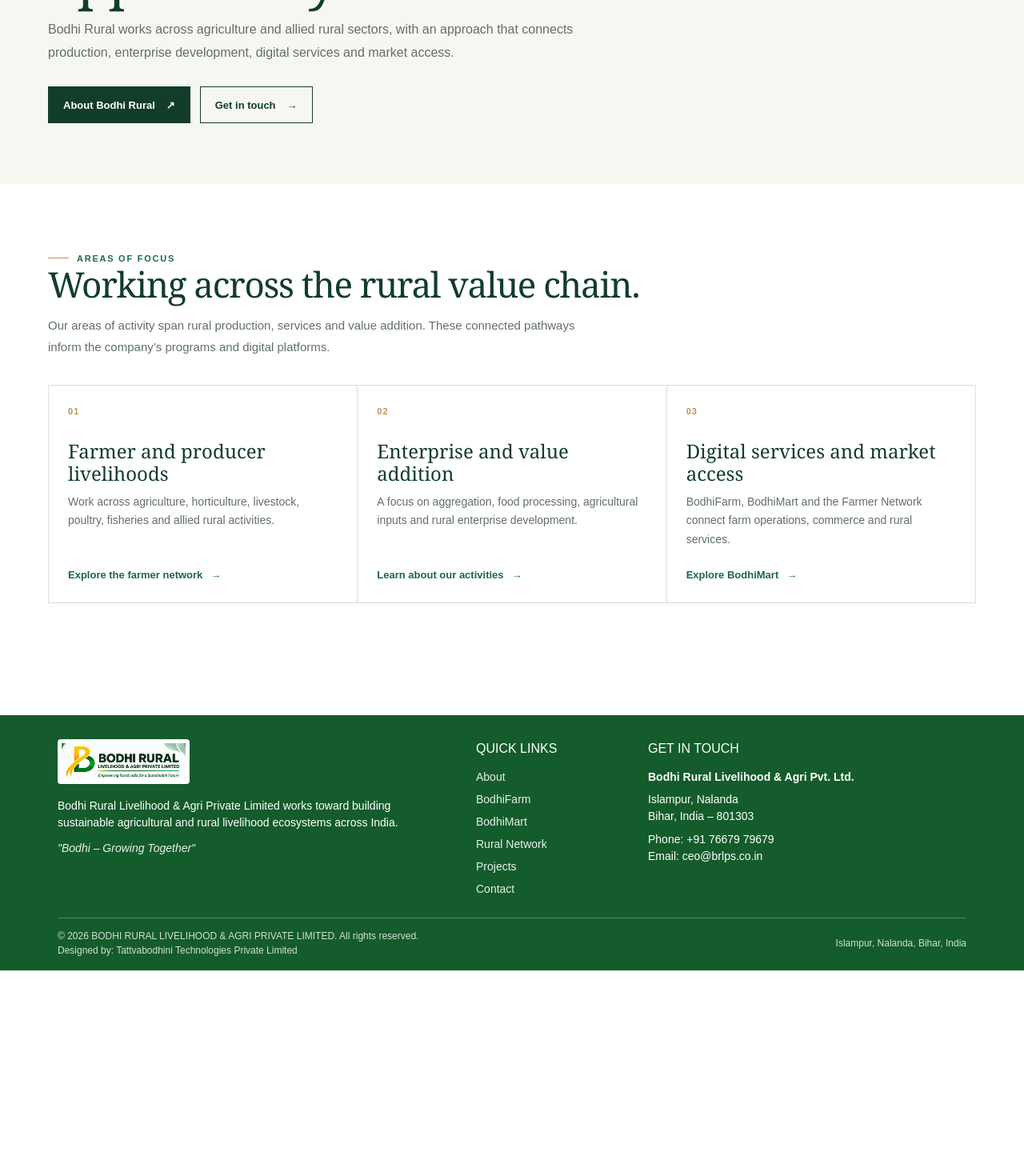
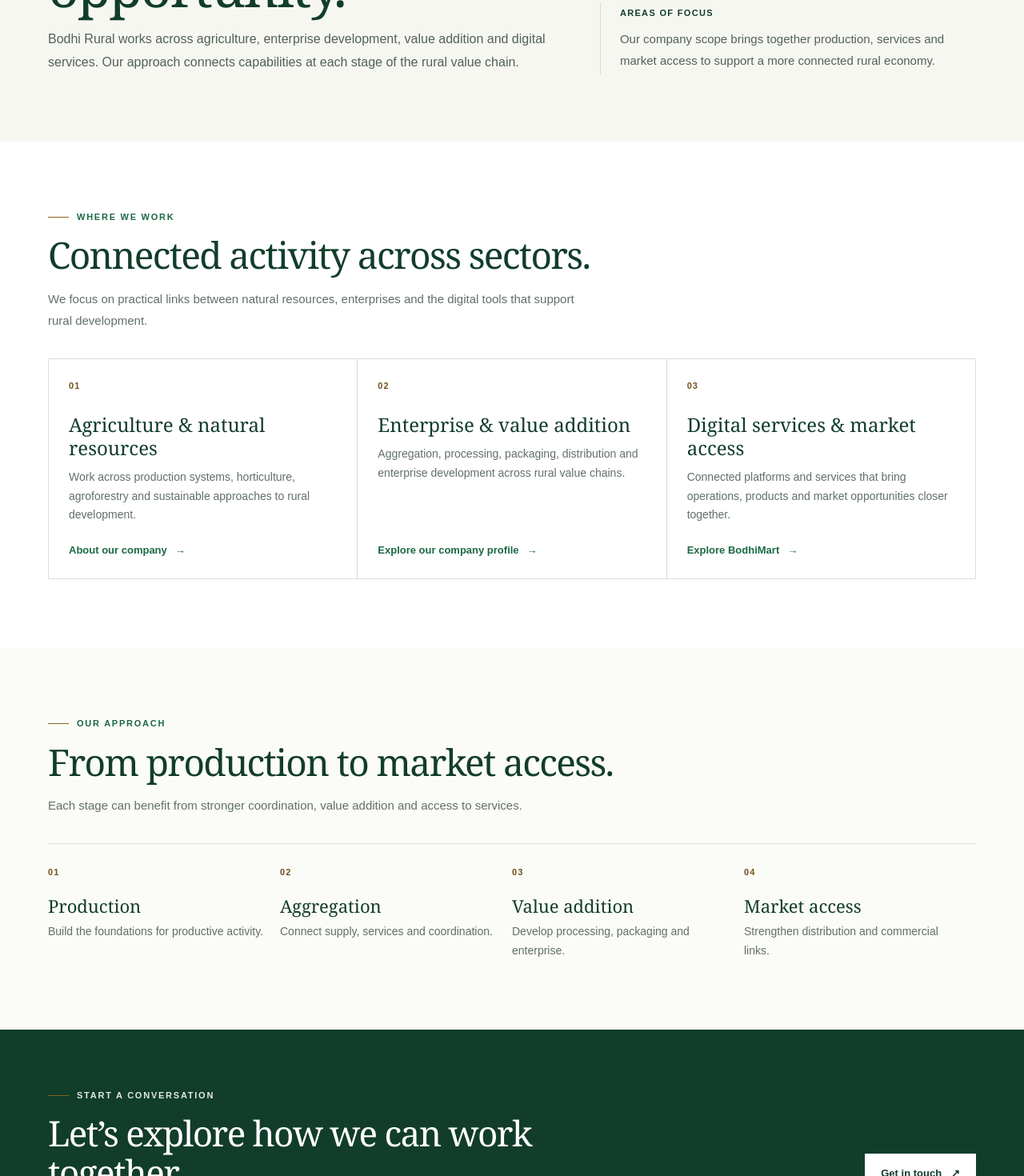
Before and after one commit to drdeepaksingh1/Bodhi-Rural, a Next.js app: page /projects in a window 1280 px wide. Shown: the part 400-1870 px from the top of the page at 80% size. Before the commit the page ends 1613 px from the top, so only its background shows below. Built offline with nearby package versions, Linux system fonts and the light colour scheme.

Commit message:
Refresh Projects page corporate presentation (#27)

```diff
--- a/src/app/projects/page.tsx
+++ b/src/app/projects/page.tsx
@@ -3,14 +3,39 @@ import Link from 'next/link';
 
 export const metadata: Metadata = {
   title: 'Projects',
-  description: 'Explore Bodhi Rural\'s areas of activity across rural production, enterprise development, digital services and market access.',
+  description: 'Explore Bodhi Rural’s work across agriculture, value addition, rural enterprise and digital services.',
   alternates: { canonical: '/projects' },
 };
 
 const workAreas = [
-  { index: '01', title: 'Farmer and producer livelihoods', body: 'Work across agriculture, horticulture, livestock, poultry, fisheries and allied rural activities.', href: '/farmer-network', link: 'Explore the farmer network' },
-  { index: '02', title: 'Enterprise and value addition', body: 'A focus on aggregation, food processing, agricultural inputs and rural enterprise development.', href: '/about', link: 'Learn about our activities' },
-  { index: '03', title: 'Digital services and market access', body: 'BodhiFarm, BodhiMart and the Farmer Network connect farm operations, commerce and rural services.', href: '/bodhimart', link: 'Explore BodhiMart' },
+  {
+    number: '01',
+    title: 'Agriculture & natural resources',
+    description: 'Work across production systems, horticulture, agroforestry and sustainable approaches to rural development.',
+    href: '/about',
+    link: 'About our company',
+  },
+  {
+    number: '02',
+    title: 'Enterprise & value addition',
+    description: 'Aggregation, processing, packaging, distribution and enterprise development across rural value chains.',
+    href: '/about',
+    link: 'Explore our company profile',
+  },
+  {
+    number: '03',
+    title: 'Digital services & market access',
+    description: 'Connected platforms and services that bring operations, products and market opportunities closer together.',
+    href: '/bodhimart',
+    link: 'Explore BodhiMart',
+  },
+];
+
+const valueChain = [
+  { number: '01', title: 'Production', description: 'Build the foundations for productive activity.' },
+  { number: '02', title: 'Aggregation', description: 'Connect supply, services and coordination.' },
+  { number: '03', title: 'Value addition', description: 'Develop processing, packaging and enterprise.' },
+  { number: '04', title: 'Market access', description: 'Strengthen distribution and commercial links.' },
 ];
 
 export default function Page() {
@@ -18,67 +43,131 @@ export default function Page() {
     <>
       <style>{`
         .br-projects { color: #1c2b23; }
-        .br-projects-hero { background: #f7f7f2; padding: 72px 0 76px; }
+        .br-projects * { box-sizing: border-box; }
         .br-projects-wrap { width: min(1160px, calc(100% - 48px)); margin: 0 auto; }
         .br-projects-eyebrow { display: inline-flex; align-items: center; gap: 10px; color: #1c6844; font-size: 11px; font-weight: 800; letter-spacing: .16em; text-transform: uppercase; }
-        .br-projects-eyebrow:before { content: ''; width: 26px; height: 1px; background: #bd9250; }
-        .br-projects h1 { max-width: 760px; margin: 18px 0 16px; color: #123d2b; font: 500 clamp(42px, 6vw, 68px)/1.03 Georgia, 'Times New Roman', serif; letter-spacing: -.04em; }
-        .br-projects-intro { max-width: 690px; margin: 0; color: #617067; font-size: 16px; line-height: 1.8; }
-        .br-projects-actions { display: flex; flex-wrap: wrap; gap: 12px; margin-top: 28px; }
-        .br-projects-button { display: inline-flex; align-items: center; gap: 14px; min-height: 46px; padding: 0 18px; border: 1px solid #123d2b; background: #123d2b; color: #fff; font-size: 13px; font-weight: 700; }
-        .br-projects-button.secondary { background: transparent; color: #123d2b; }
-        .br-project-list { padding: 76px 0 90px; }
-        .br-project-list h2 { margin: 0; color: #123d2b; font: 500 clamp(30px, 4vw, 44px)/1.12 Georgia, 'Times New Roman', serif; letter-spacing: -.03em; }
-        .br-project-list-intro { max-width: 680px; margin: 14px 0 34px; color: #617067; font-size: 15px; line-height: 1.75; }
-        .br-project-grid { display: grid; grid-template-columns: repeat(3, minmax(0, 1fr)); border-top: 1px solid #d9dfd8; border-left: 1px solid #d9dfd8; }
-        .br-project-card { min-height: 250px; display: flex; flex-direction: column; padding: 24px; border-right: 1px solid #d9dfd8; border-bottom: 1px solid #d9dfd8; }
-        .br-project-index { color: #bd9250; font-size: 11px; font-weight: 800; letter-spacing: .1em; }
-        .br-project-card h3 { margin: 28px 0 10px; color: #123d2b; font: 24px/1.15 Georgia, 'Times New Roman', serif; }
-        .br-project-card p { margin: 0; color: #617067; font-size: 14px; line-height: 1.7; }
-        .br-project-card a { display: inline-flex; align-items: center; gap: 10px; margin-top: auto; padding-top: 22px; color: #1c6844; font-size: 13px; font-weight: 800; text-decoration: none; }
+        .br-projects-eyebrow:before { content: ''; width: 26px; height: 1px; background: #876321; }
+        .br-projects-hero { padding: 82px 0 84px; background: #f7f7f2; }
+        .br-projects-hero-grid { display: grid; grid-template-columns: minmax(0, 1.15fr) minmax(290px, .85fr); gap: 54px; align-items: end; }
+        .br-projects h1, .br-projects h2 { color: #123d2b; font-family: Georgia, 'Times New Roman', serif; font-weight: 500; letter-spacing: -.035em; }
+        .br-projects h1 { max-width: 760px; margin: 18px 0 16px; font-size: clamp(42px, 5.7vw, 68px); line-height: 1.04; }
+        .br-projects-lead { max-width: 690px; margin: 0; color: #526157; font-size: 16px; line-height: 1.8; }
+        .br-projects-aside { border-left: 1px solid #d3dbd2; padding: 4px 0 4px 24px; color: #526157; font-size: 15px; line-height: 1.8; }
+        .br-projects-aside strong { display: block; margin-bottom: 8px; color: #123d2b; font-size: 11px; letter-spacing: .12em; text-transform: uppercase; }
+        .br-projects-section { padding: 78px 0 86px; }
+        .br-projects-section.tinted { background: #fbfbf8; }
+        .br-projects-heading { max-width: 720px; margin-bottom: 34px; }
+        .br-projects h2 { margin: 14px 0 0; font-size: clamp(32px, 4vw, 46px); line-height: 1.12; }
+        .br-projects-heading p { max-width: 680px; margin: 15px 0 0; color: #617067; font-size: 15px; line-height: 1.8; }
+        .br-projects-grid { display: grid; grid-template-columns: repeat(3, minmax(0, 1fr)); border-top: 1px solid #d9dfd8; border-left: 1px solid #d9dfd8; }
+        .br-projects-card { min-height: 260px; display: flex; flex-direction: column; padding: 25px; border-right: 1px solid #d9dfd8; border-bottom: 1px solid #d9dfd8; background: #fff; }
+        .br-projects-number, .br-projects-stage-number { color: #70501f; font-size: 11px; font-weight: 800; letter-spacing: .1em; }
+        .br-projects-card h3 { margin: 27px 0 10px; color: #123d2b; font: 24px/1.2 Georgia, 'Times New Roman', serif; }
+        .br-projects-card p, .br-projects-stage p { margin: 0; color: #617067; font-size: 14px; line-height: 1.7; }
+        .br-projects-card a { display: inline-flex; align-items: center; gap: 10px; margin-top: auto; padding-top: 22px; color: #1c6844; font-size: 13px; font-weight: 800; text-decoration: none; }
+        .br-projects-stages { display: grid; grid-template-columns: repeat(4, minmax(0, 1fr)); border-top: 1px solid #d9dfd8; }
+        .br-projects-stage { padding: 22px 18px 0 0; }
+        .br-projects-stage h3 { margin: 18px 0 8px; color: #123d2b; font: 22px/1.2 Georgia, 'Times New Roman', serif; }
+        .br-projects-cta { padding: 66px 0; background: #123d2b; }
+        .br-projects-cta-row { display: flex; align-items: end; justify-content: space-between; gap: 30px; }
+        .br-projects-cta .br-projects-eyebrow { color: #e4eadf; }
+        .br-projects-cta h2 { max-width: 680px; margin: 14px 0 0; color: #fff; font-size: clamp(32px, 4vw, 44px); }
+        .br-projects-button { display: inline-flex; min-height: 48px; align-items: center; justify-content: center; gap: 12px; flex-shrink: 0; padding: 0 20px; background: #fff; color: #123d2b; font-size: 13px; font-weight: 700; text-decoration: none; }
+        @media (max-width: 860px) {
+          .br-projects-hero-grid { grid-template-columns: 1fr; gap: 26px; }
+          .br-projects-aside { max-width: 690px; }
+          .br-projects-cta-row { display: block; }
+          .br-projects-button { margin-top: 24px; }
+        }
         @media (max-width: 760px) {
           .br-projects-wrap { width: min(100% - 36px, 540px); }
-          .br-projects-hero { padding: 52px 0 56px; }
-          .br-project-list { padding: 58px 0 68px; }
-          .br-project-grid { grid-template-columns: 1fr; }
-          .br-project-card { min-height: 215px; padding: 20px; }
+          .br-projects-hero { padding: 55px 0 60px; }
+          .br-projects-section { padding: 60px 0 68px; }
+          .br-projects-grid { grid-template-columns: 1fr; }
+          .br-projects-card { min-height: 0; padding: 21px; }
+          .br-projects-card h3 { margin-top: 18px; }
+          .br-projects-stages { grid-template-columns: repeat(2, minmax(0, 1fr)); gap: 24px 18px; }
+          .br-projects-stage { padding-right: 6px; }
+        }
+        @media (max-width: 400px) {
+          .br-projects-wrap { width: calc(100% - 30px); }
+          .br-projects-stages { grid-template-columns: 1fr; gap: 18px; }
         }
       `}</style>
       <main className="br-projects">
         <section className="br-projects-hero">
-          <div className="br-projects-wrap">
-            <span className="br-projects-eyebrow">Our work</span>
-            <h1>Connecting people, production and opportunity.</h1>
-            <p className="br-projects-intro">
-              Bodhi Rural works across agriculture and allied rural sectors, with an approach
-              that connects production, enterprise development, digital services and market access.
-            </p>
-            <div className="br-projects-actions">
-              <Link href="/about" className="br-projects-button">About Bodhi Rural <span aria-hidden="true">↗</span></Link>
-              <Link href="/contact" className="br-projects-button secondary">Get in touch <span aria-hidden="true">→</span></Link>
+          <div className="br-projects-wrap br-projects-hero-grid">
+            <div>
+              <span className="br-projects-eyebrow">Our work</span>
+              <h1>Connecting rural enterprise with opportunity.</h1>
+              <p className="br-projects-lead">
+                Bodhi Rural works across agriculture, enterprise development,
+                value addition and digital services. Our approach connects
+                capabilities at each stage of the rural value chain.
+              </p>
             </div>
+            <aside className="br-projects-aside">
+              <strong>Areas of focus</strong>
+              Our company scope brings together production, services and market
+              access to support a more connected rural economy.
+            </aside>
           </div>
         </section>
-        <section className="br-project-list">
+
+        <section className="br-projects-section">
           <div className="br-projects-wrap">
-            <span className="br-projects-eyebrow">Areas of focus</span>
-            <h2>Working across the rural value chain.</h2>
-            <p className="br-project-list-intro">
-              Our areas of activity span rural production, services and value addition.
-              These connected pathways inform the company’s programs and digital platforms.
-            </p>
-            <div className="br-project-grid">
+            <div className="br-projects-heading">
+              <span className="br-projects-eyebrow">Where we work</span>
+              <h2>Connected activity across sectors.</h2>
+              <p>
+                We focus on practical links between natural resources,
+                enterprises and the digital tools that support rural development.
+              </p>
+            </div>
+            <div className="br-projects-grid">
               {workAreas.map((area) => (
-                <article className="br-project-card" key={area.index}>
-                  <span className="br-project-index">{area.index}</span>
+                <article className="br-projects-card" key={area.number}>
+                  <span className="br-projects-number">{area.number}</span>
                   <h3>{area.title}</h3>
-                  <p>{area.body}</p>
+                  <p>{area.description}</p>
                   <Link href={area.href}>{area.link} <span aria-hidden="true">→</span></Link>
                 </article>
               ))}
             </div>
           </div>
         </section>
+
+        <section className="br-projects-section tinted">
+          <div className="br-projects-wrap">
+            <div className="br-projects-heading">
+              <span className="br-projects-eyebrow">Our approach</span>
+              <h2>From production to market access.</h2>
+              <p>
+                Each stage can benefit from stronger coordination, value
+                addition and access to services.
+              </p>
+            </div>
+            <div className="br-projects-stages">
+              {valueChain.map((stage) => (
+                <article className="br-projects-stage" key={stage.number}>
+                  <span className="br-projects-stage-number">{stage.number}</span>
+                  <h3>{stage.title}</h3>
+                  <p>{stage.description}</p>
+                </article>
+              ))}
+            </div>
+          </div>
+        </section>
+
+        <section className="br-projects-cta">
+          <div className="br-projects-wrap br-projects-cta-row">
+            <div>
+              <span className="br-projects-eyebrow">Start a conversation</span>
+              <h2>Let’s explore how we can work together.</h2>
+            </div>
+            <Link href="/contact" className="br-projects-button">Get in touch <span aria-hidden="true">↗</span></Link>
+          </div>
+        </section>
       </main>
     </>
   );
```
